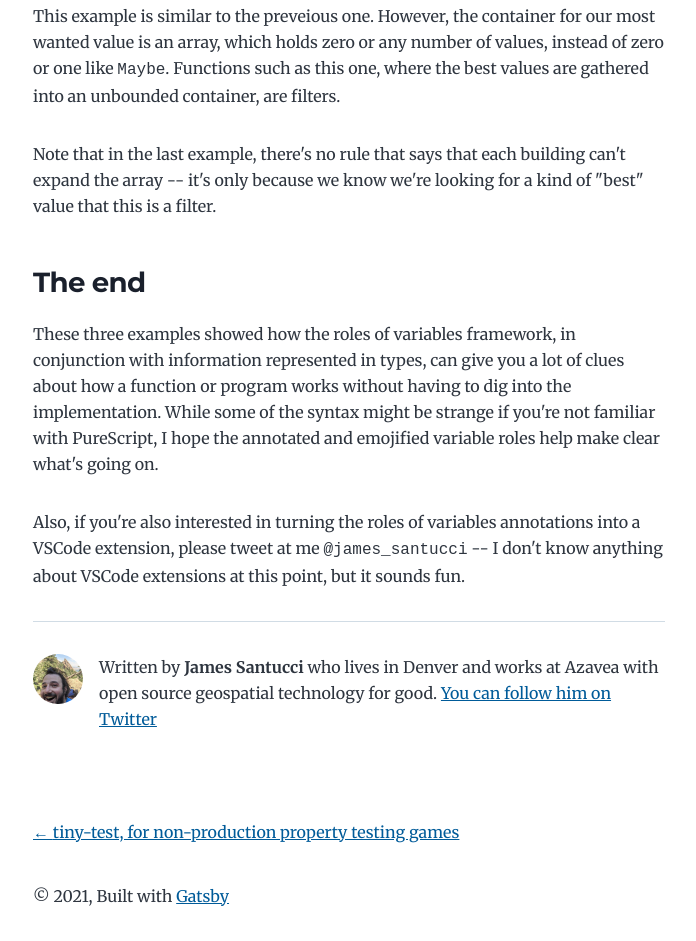
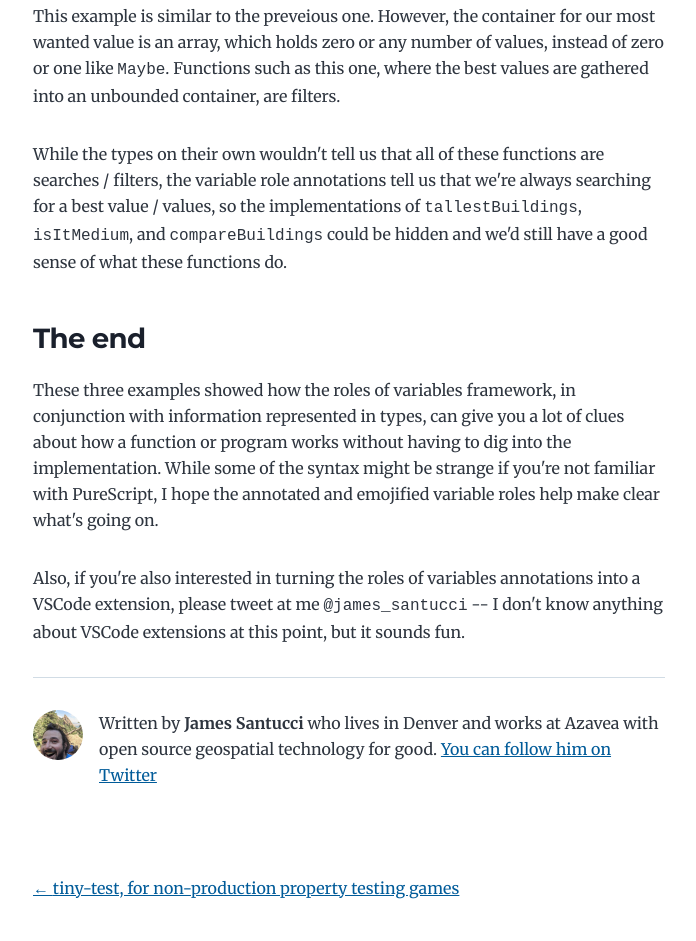
Before and after one commit to jisantuc/jisantuc.github.io, a Gatsby site: page /Variable-roles-types-and-code-skimming/Variable-roles-types-and-code-skimming/ in a window 1280 px wide. Shown: the part 4132-5073 px from the top of the page, without its empty margins (291-987 px from the left). Built offline with nearby package versions, Linux system fonts and the light colour scheme; Gatsby itself is replaced by a stand-in of ours; some packages are replaced by stand-ins of ours.

Commit message:
update description of how we know it's a search / filter

```diff
--- a/content/blog/Variable-roles-types-and-code-skimming/Variable-roles-types-and-code-skimming.md
+++ b/content/blog/Variable-roles-types-and-code-skimming/Variable-roles-types-and-code-skimming.md
@@ -141,7 +141,7 @@ recordSetters = foldl
 This example is similar to the preveious one. However, the container for our most wanted value is an array, which holds
 zero or any number of values, instead of zero or one like `Maybe`. Functions such as this one, where the best values are gathered into an unbounded container, are filters.
 
-Note that in the last example, there's no rule that says that each building can't expand the array -- it's only because we know we're looking for a kind of "best" value that this is a filter.
+While the types on their own wouldn't tell us that all of these functions are searches / filters, the variable role annotations tell us that we're always searching for a best value / values, so the implementations of `tallestBuildings`, `isItMedium`, and `compareBuildings` could be hidden and we'd still have a good sense of what these functions do.
 
 ### The end
 
```
